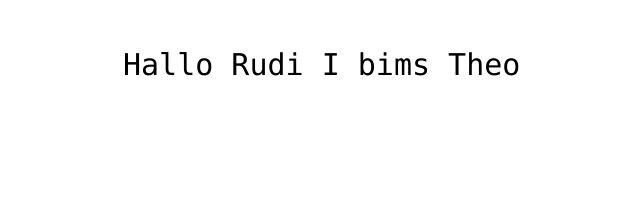
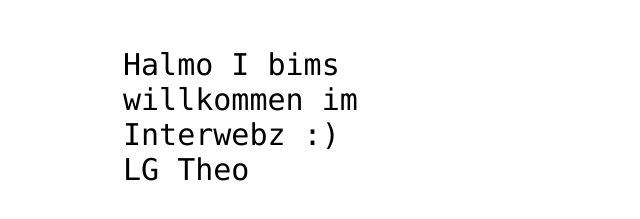
Before and after one commit to JasonTheta/JasonTheta.github.io, a plain HTML site: page index.html in a window 1280 px wide. Shown: the part 341-560 px from the top of the page, without its empty margins (317-957 px from the left). Drawn offline with Linux system fonts and the light colour scheme.

Commit message:
Update index.html

```diff
--- a/index.html
+++ b/index.html
@@ -17,7 +17,7 @@
 
   <p id="demo"></p>
   <script>
-    document.getElementById("demo").innerHTML="Hallo Rudi I bims Theo";
+    document.getElementById("demo").innerHTML="Halmo I bims willkommen im Interwebz :) <br/> LG Theo";
   </script>
 </body>
 </html>
```
